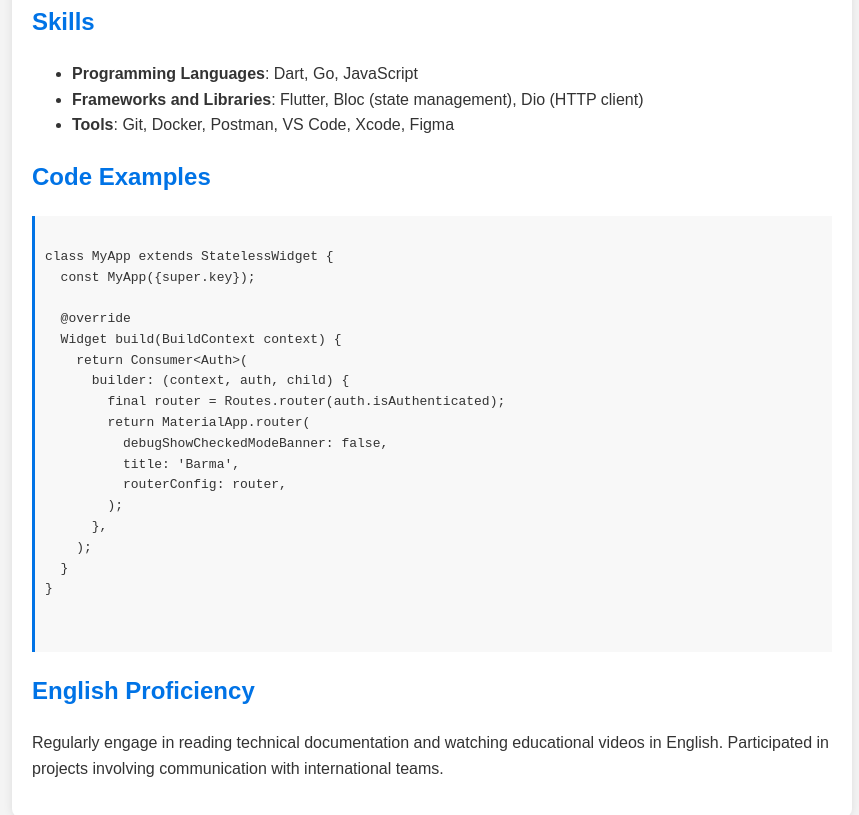
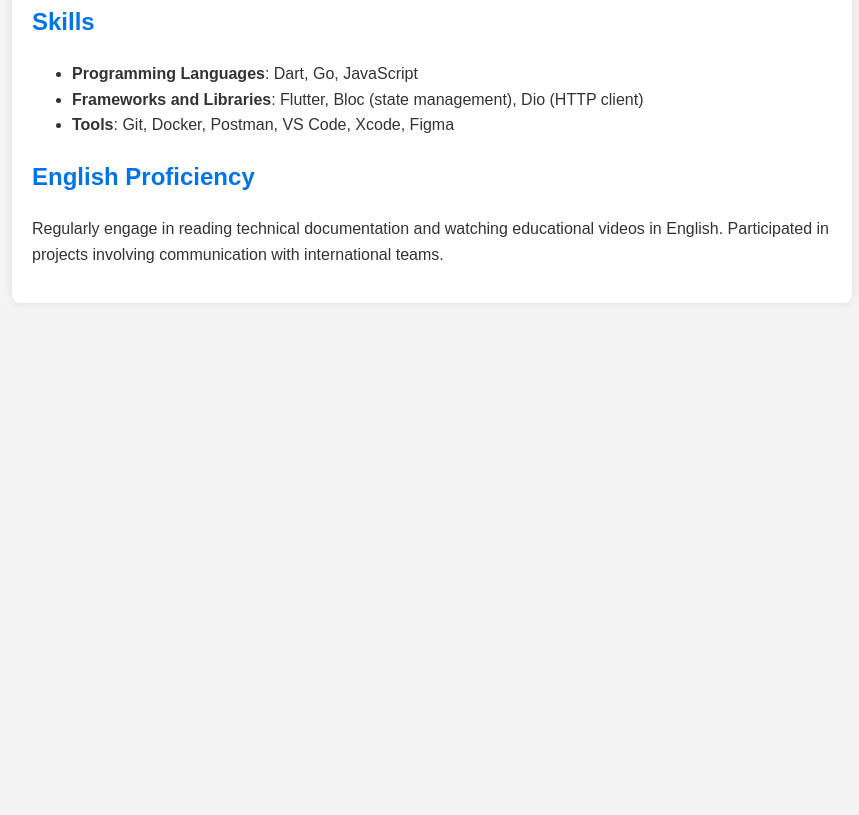
Before and after one commit to Tolkynbayeva/rsschool-cv, a plain HTML site: page index.html in a window 1280 px wide. Shown: the part 467-1282 px from the top of the page, without its empty margins (208-1067 px from the left). After the commit the page ends 800 px from the top, so only its background shows below. Drawn offline with Linux system fonts and the light colour scheme.

Commit message:
fix: delete code for index.html

```diff
--- a/index.html
+++ b/index.html
@@ -1,11 +1,13 @@
 <!DOCTYPE html>
 <html lang="en">
+
 <head>
-  <meta charset="UTF-8">
-  <meta name="viewport" content="width=device-width, initial-scale=1.0">
-  <link rel="stylesheet" href="style.css">
+  <meta charset="UTF-8" />
+  <meta name="viewport" content="width=device-width, initial-scale=1.0" />
+  <link rel="stylesheet" href="style.css" />
   <title>CV - Tolkynbayeva Tolganay</title>
 </head>
+
 <body>
   <div class="container">
     <h1>CV - Tolkynbayeva Tolganay</h1>
@@ -13,56 +15,55 @@
     <section class="contact-info">
       <h2>Contact Information</h2>
       <ul>
-              <li><strong>Email</strong>: <a href="mailto:workfortime37@gmail.com">workfortime37@gmail.com</a></li>
-              <li><strong>LinkedIn</strong>: <a href="https://www.linkedin.com/in/tolganay-tolkynbayeva-4b0a69210/">LinkedIn Profile</a></li>
+        <li>
+          <strong>Email</strong>:
+          <a href="mailto:workfortime37@gmail.com">workfortime37@gmail.com</a>
+        </li>
+        <li>
+          <strong>LinkedIn</strong>:
+          <a href="https://www.linkedin.com/in/tolganay-tolkynbayeva-4b0a69210/">LinkedIn Profile</a>
+        </li>
         <li><strong>Telegram</strong>: @Tolkynbayeva</li>
-              <li><strong>GitHub</strong>: <a href="https://github.com/Tolkynbayeva?tab=overview&from=2024-01-01&to=2024-01-04">GitHub Profile</a></li>
+        <li>
+          <strong>GitHub</strong>:
+          <a href="https://github.com/Tolkynbayeva?tab=overview&from=2024-01-01&to=2024-01-04">GitHub Profile</a>
+        </li>
       </ul>
     </section>
 
     <section class="summary">
       <h2>Summary</h2>
-          <p>I am an aspiring developer with a strong passion for Flutter and Go development, aiming to become an expert in crafting high-quality applications. I am dedicated to continuous learning and always look for opportunities to improve my skills and contribute to the success of my team.</p>
+      <p>
+        I am an aspiring developer with a strong passion for Flutter and Go
+        development, aiming to become an expert in crafting high-quality
+        applications. I am dedicated to continuous learning and always look
+        for opportunities to improve my skills and contribute to the success
+        of my team.
+      </p>
     </section>
 
     <section class="skills">
       <h2>Skills</h2>
       <ul>
         <li><strong>Programming Languages</strong>: Dart, Go, JavaScript</li>
-              <li><strong>Frameworks and Libraries</strong>: Flutter, Bloc (state management), Dio (HTTP client)</li>
-              <li><strong>Tools</strong>: Git, Docker, Postman, VS Code, Xcode, Figma</li>
+        <li>
+          <strong>Frameworks and Libraries</strong>: Flutter, Bloc (state
+          management), Dio (HTTP client)
+        </li>
+        <li>
+          <strong>Tools</strong>: Git, Docker, Postman, VS Code, Xcode, Figma
+        </li>
       </ul>
     </section>
-
-      <section class="code-examples">
-          <h2>Code Examples</h2>
-          <pre>
-<code>
-class MyApp extends StatelessWidget {
-  const MyApp({super.key});
-
-  @override
-  Widget build(BuildContext context) {
-    return Consumer&lt;Auth&gt;(
-      builder: (context, auth, child) {
-        final router = Routes.router(auth.isAuthenticated);
-        return MaterialApp.router(
-          debugShowCheckedModeBanner: false,
-          title: 'Barma',
-          routerConfig: router,
-        );
-      },
-    );
-  }
-}
-</code>
-          </pre>
-      </section>
-
     <section class="english-proficiency">
       <h2>English Proficiency</h2>
-          <p>Regularly engage in reading technical documentation and watching educational videos in English. Participated in projects involving communication with international teams.</p>
+      <p>
+        Regularly engage in reading technical documentation and watching
+        educational videos in English. Participated in projects involving
+        communication with international teams.
+      </p>
     </section>
   </div>
 </body>
+
 </html>
```
Lines whose indentation alone changed are shown as unchanged.
